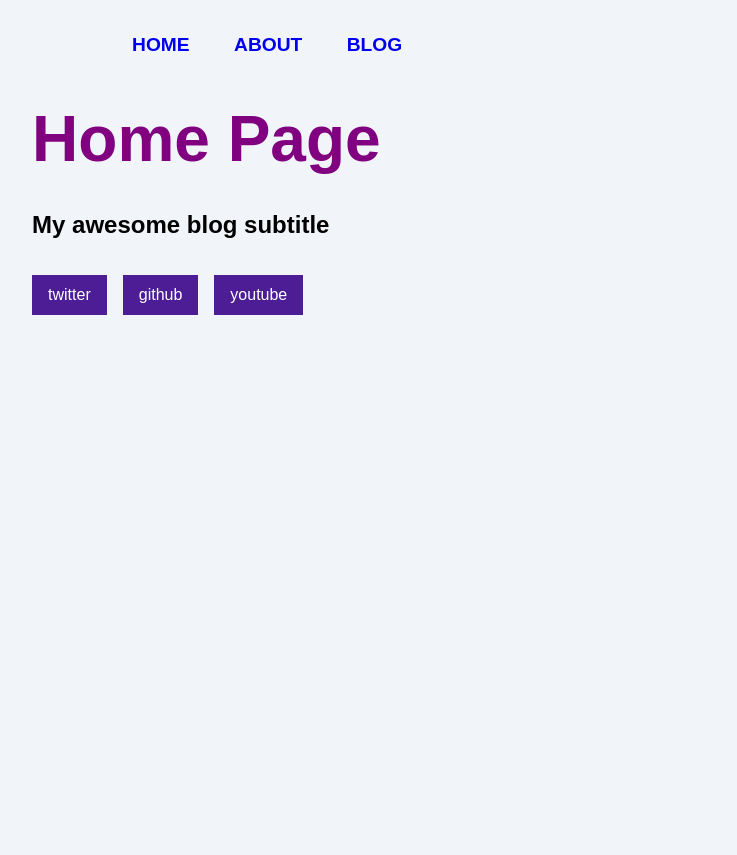
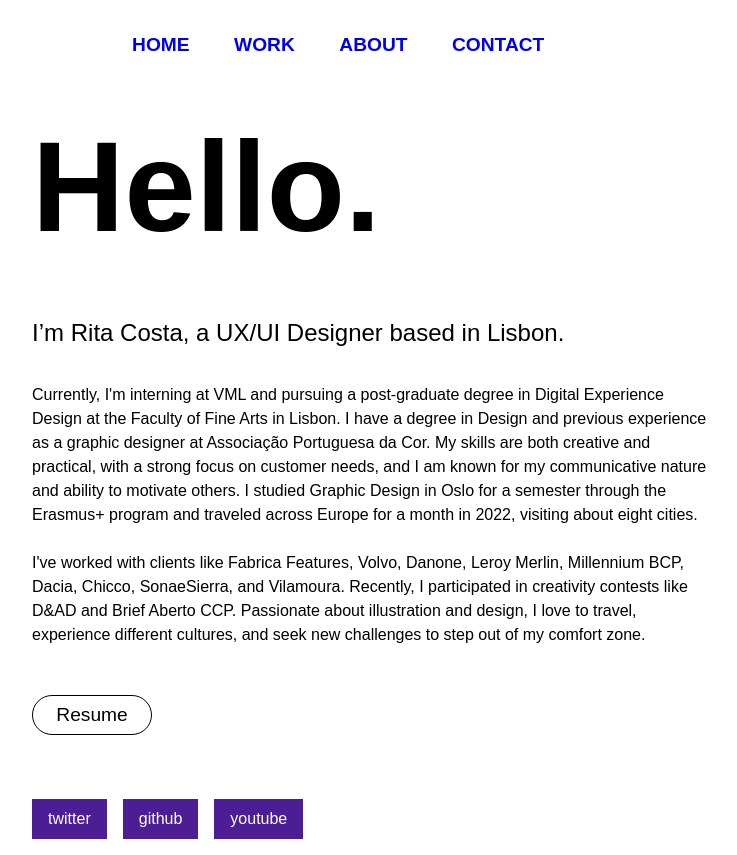
Before and after one commit to 61rita/projeto, an Astro site: page / in a window 1280 px wide. Shown: the whole page, without its empty margins (268-1005 px from the left). Before the commit the page ends 800 px from the top, so only its background shows below. Built offline with nearby package versions, Linux system fonts and the light colour scheme; Astro itself is replaced by a stand-in of ours; a web font is replaced by a local one.

Commit message:
navigation, pages, homepage

```diff
--- a/src/components/Navigation.astro
+++ b/src/components/Navigation.astro
@@ -3,6 +3,7 @@
 
 <div class="nav-links">
 <a href="/">Home</a>
+<a href="/work/">Work</a>
 <a href="/about/">About</a>
-<a href="/blog/">Blog</a>
+<a href="/contact/">Contact</a>
 </div>
--- a/src/layouts/BaseLayout.astro
+++ b/src/layouts/BaseLayout.astro
@@ -20,8 +20,8 @@ const {pageTitle} = Astro.props;
 
     <style>
         h1 {
-          color: purple;
-          font-size: 4rem;
+          color: black;
+          font-size: 8rem;
         }
       </style>
 
--- a/src/pages/index.astro
+++ b/src/pages/index.astro
@@ -1,7 +1,18 @@
 ---
 import BaseLayout from '../layouts/BaseLayout.astro';
-const pageTitle = "Home Page";
+const pageTitle = "Hello.";
 ---
 <BaseLayout pageTitle={pageTitle}>
-  <h2>My awesome blog subtitle</h2>
+  <h2>I’m Rita Costa, a UX/UI Designer based in Lisbon.</h2>
+  <p>Currently, I'm interning at VML and pursuing a post-graduate degree in Digital Experience Design at the Faculty of Fine
+    Arts in Lisbon. I have a degree in Design and previous experience as a graphic designer at Associação Portuguesa da Cor.
+    My skills are both creative and practical, with a strong focus on customer needs, and I am known for my communicative
+    nature and ability to motivate others. I studied Graphic Design in Oslo for a semester through the Erasmus+ program and
+    traveled across Europe for a month in 2022, visiting about eight cities. <br><br>I've worked with clients like Fabrica Features,
+    Volvo, Danone, Leroy Merlin, Millennium BCP, Dacia, Chicco, SonaeSierra, and Vilamoura. Recently, I participated in
+    creativity contests like D&AD and Brief Aberto CCP. Passionate about illustration and design, I love to travel,
+    experience different cultures, and seek new challenges to step out of my comfort zone.</p>
+
+    <button class="button">Resume</button>
+
 </BaseLayout>
--- a/src/styles/global.css
+++ b/src/styles/global.css
@@ -1,6 +1,9 @@
+  /* custom fonts */
+  @import url('https://fonts.cdnfonts.com/css/metropolis-2');
+
 html {
-    background-color: #f1f5f9;
-    font-family: sans-serif;
+    background-color: #ffff;
+    font-family: 'Metropolis', sans-serif;
   }
 
   body {
@@ -9,6 +12,7 @@ html {
     max-width: 80ch;
     padding: 1rem;
     line-height: 1.5;
+    font-weight: 400;
   }
 
   * {
@@ -20,6 +24,23 @@ html {
     font-size: 2.5rem;
   }
 
+  h2 {
+    margin: 2rem 0;
+    font-size: 1.5rem;
+    font-weight: 400;
+  }
+
+  .button {
+    margin: 2rem 0;
+    border: 1.5px solid;
+    background: #ffff;
+    font-family: 'Metropolis', sans-serif;
+    font-size: 1.2rem;
+    font-weight: 400;
+    border-radius: 25px;
+    width: 120px;
+    height: 40px;
+  }
   /* nav styles */
 
   .hamburger {
```
Also changed, not shown: src/pages/contact.astro (added, +8 -0 lines), src/pages/work.astro (renamed from src/pages/blog.astro).
